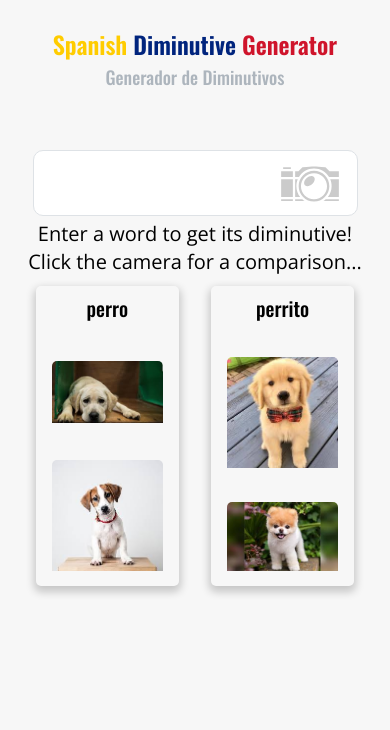
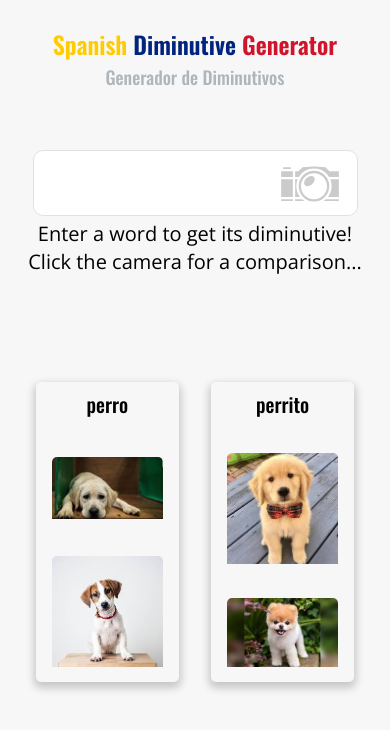
Before and after one commit to WordsPerMinute/spanish-diminutive-generator, a React (Create React App) app: page / in a window 390 px wide. Shown: the top 730 px of the page. Built offline with nearby package versions, Linux system fonts and the light colour scheme.

Commit message:
added additional query for taller (725px+) phones

```diff
--- a/src/components/PhotoCards.scss
+++ b/src/components/PhotoCards.scss
@@ -7,6 +7,9 @@
     margin-top: $xxl;
     @media (max-width: 600px) {
         margin-top: 0;
+        @media (min-height: 725px) {
+            margin-top: $xxxxl;
+        }
     }
   }
 
```
